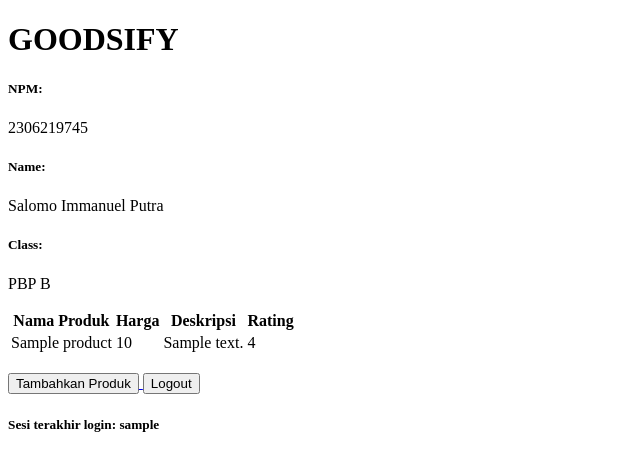
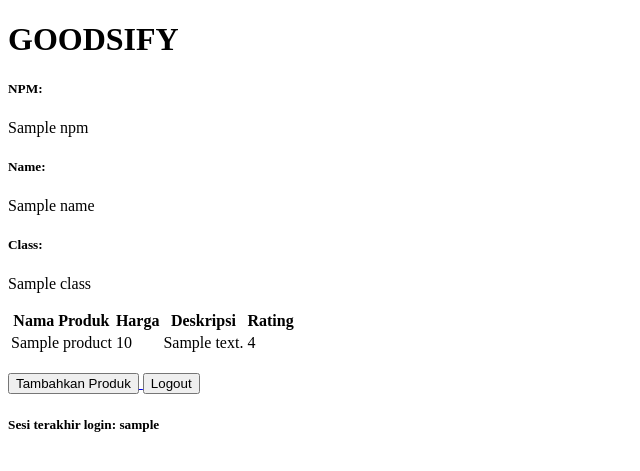
Before and after one commit to SalomoManullang/Goodsify, a Django app: template main/templates/main.html in a window 1280 px wide. Shown: the top 471 px of the page, without its empty margins (0-640 px from the left). Run offline with Django 5.2, Linux system fonts and the light colour scheme; tables that the repository leaves empty hold one stand-in row (Sample ...); the template is opened without the code that fills it: values named after a table or form of the project are taken from there, most other values are stand-ins (such as "Sample title", 1, 10 or a date in 2020).

Commit message:
Finalisasi README

```diff
--- a/main/templates/main.html
+++ b/main/templates/main.html
@@ -4,13 +4,13 @@
 <h1>GOODSIFY</h1>
 
 <h5>NPM: </h5>
-<p>2306219745<p>
+<p>{{ npm }}<p>
 
 <h5>Name:</h5>
-<p>Salomo Immanuel Putra</p>
+<p>{{ name }}</p>
 
 <h5>Class:</h5>
-<p>PBP B</p>
+<p>{{ class }}</p>
 
 {% if not Products %}
 <p>Belum ada produk dalam GOODSIFY.</p>
--- a/main/views.py
+++ b/main/views.py
@@ -18,6 +18,8 @@ from django.urls import reverse
 def show_main(request):
     products = Product.objects.filter(user=request.user)
     context = {
+        'class': 'PBP B',
+        'npm': '2306219745',
         'name': request.user.username,
         'Products': products,  # Ganti key menjadi 'Products' agar sesuai dengan template
         'last_login': request.COOKIES['last_login'],
```
Also changed, not shown: README.md.
